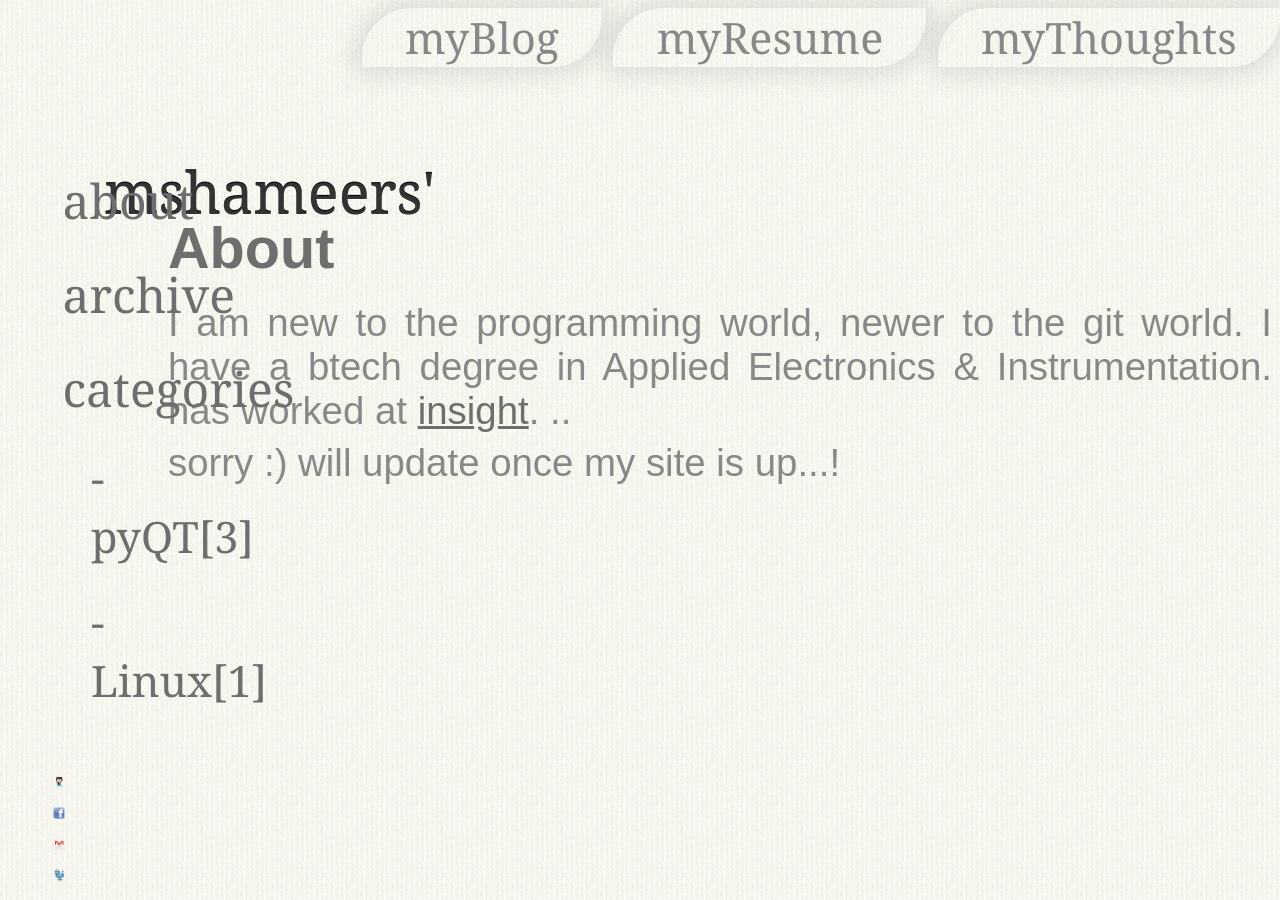
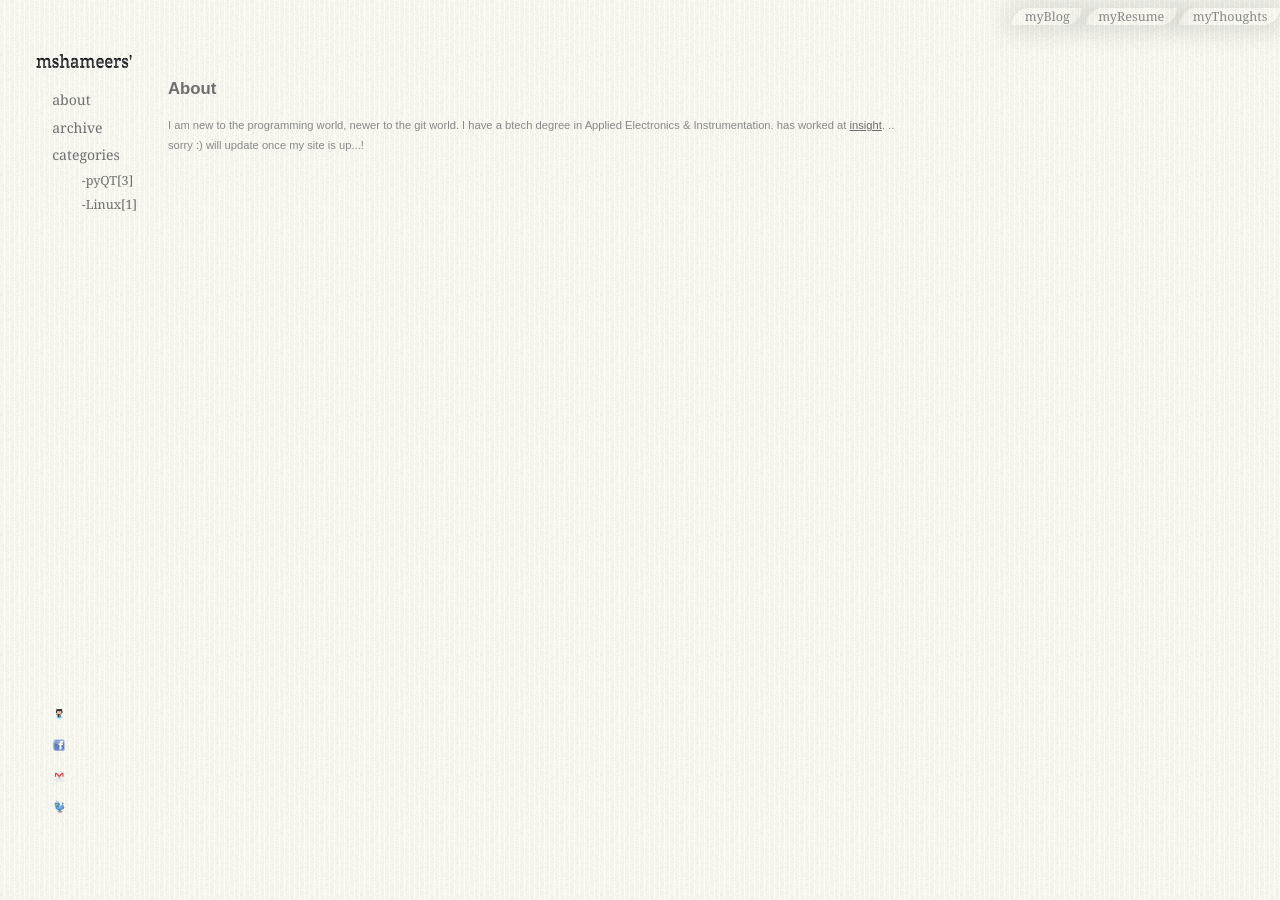
Before and after one commit to mshameers/mshameers.github.com, a Jekyll site: the page built from pages/about.html, in a window 1280 px wide. Built offline with Jekyll 4.4.1, drawn with Linux system fonts in a browser that asks for light colours.

Commit message:
Update css/default.css

```diff
--- a/css/default.css
+++ b/css/default.css
@@ -1,7 +1,7 @@
 <style type="text/css">
 
 *{margin:0;padding:0;}
-body{font:3em "Bree Serif", Georgia, serif; color:#6e6e6e; background-image:url(../images/website/body_bg.png);}
+body{font:14px "Bree Serif", Georgia, serif; color:#6e6e6e; background-image:url(../images/website/body_bg.png);}
 a { text-decoration:none; color:#6e6e6e;}
 a:hover { text-decoration: underline;color: #000;}
 
```
